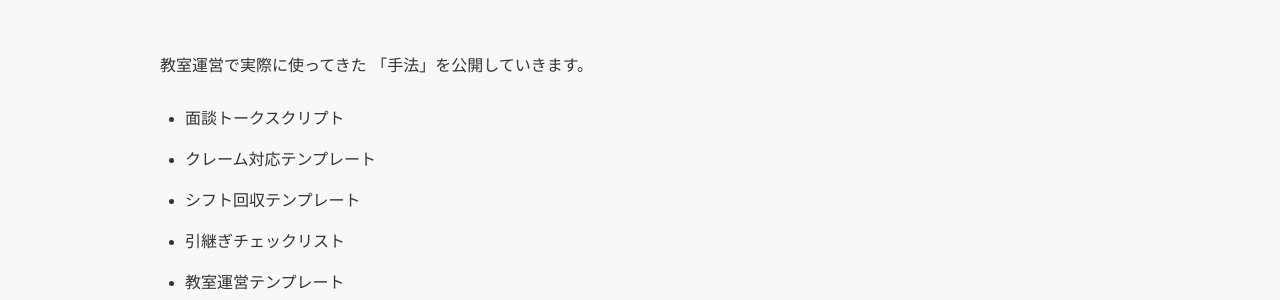
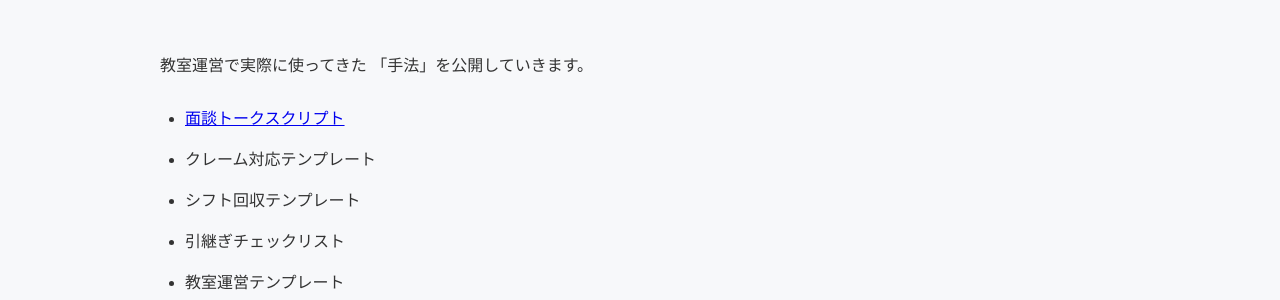
Before and after one commit to tanamaru8/100-kotoba, a Jekyll site: the page built from index.html, in a window 1280 px wide and 900 px high, scrolled down 2191 px. Shown: the part 150-450 px from the top of the window. Built offline with Jekyll 4.4.1, drawn with Linux system fonts in a browser that asks for light colours.

Commit message:
Clean up list items in index.html
Removed duplicate list items from the HTML.

```diff
--- a/index.html
+++ b/index.html
@@ -109,18 +109,16 @@
     </p>
 
     <ul>
-
-        <li>面談トークスクリプト</li>
-
-        <li>クレーム対応テンプレート</li>
-
-        <li>シフト回収テンプレート</li>
-
-        <li>引継ぎチェックリスト</li>
-
-        <li>教室運営テンプレート</li>
-
-    </ul>
+    <li>
+        <a href="ここにnoteの記事URL" target="_blank">
+            面談トークスクリプト
+        </a>
+    </li>
+    <li>クレーム対応テンプレート</li>
+    <li>シフト回収テンプレート</li>
+    <li>引継ぎチェックリスト</li>
+    <li>教室運営テンプレート</li>
+</ul>
 
     <p>
 
```
